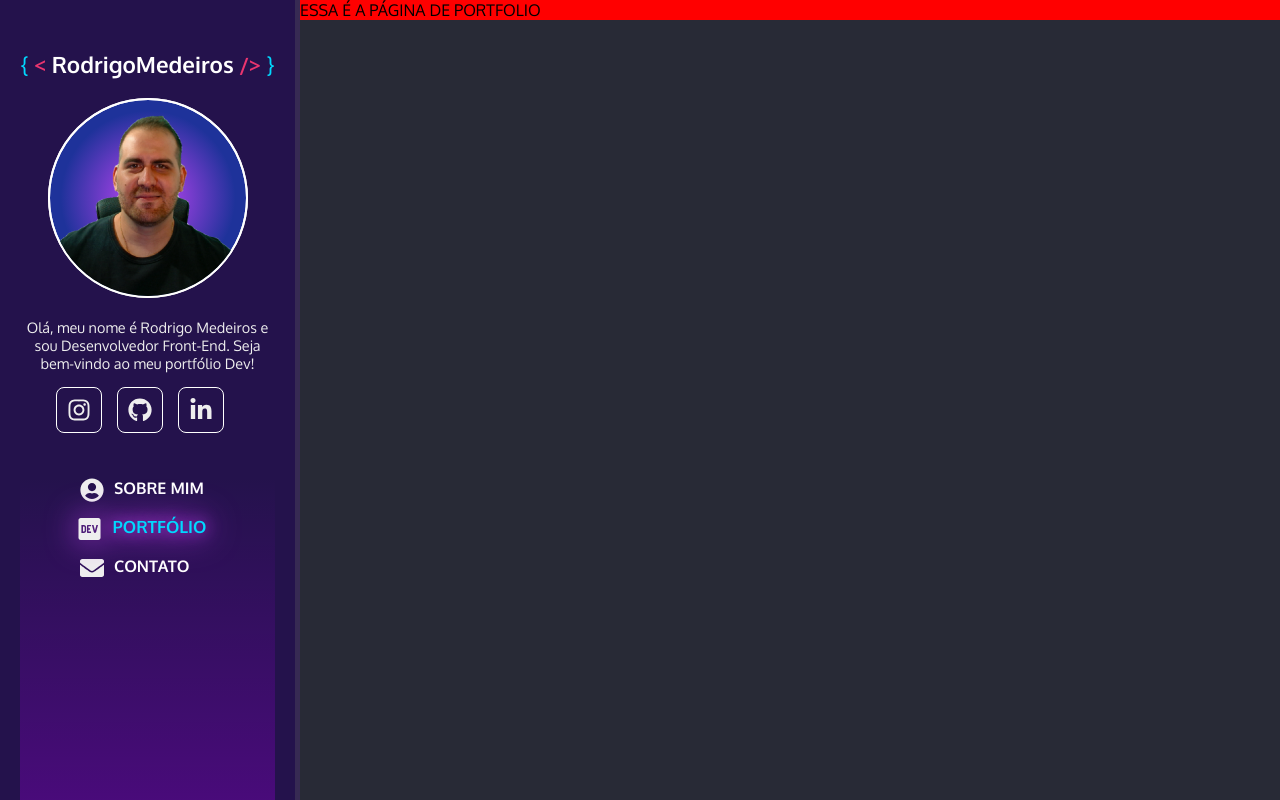
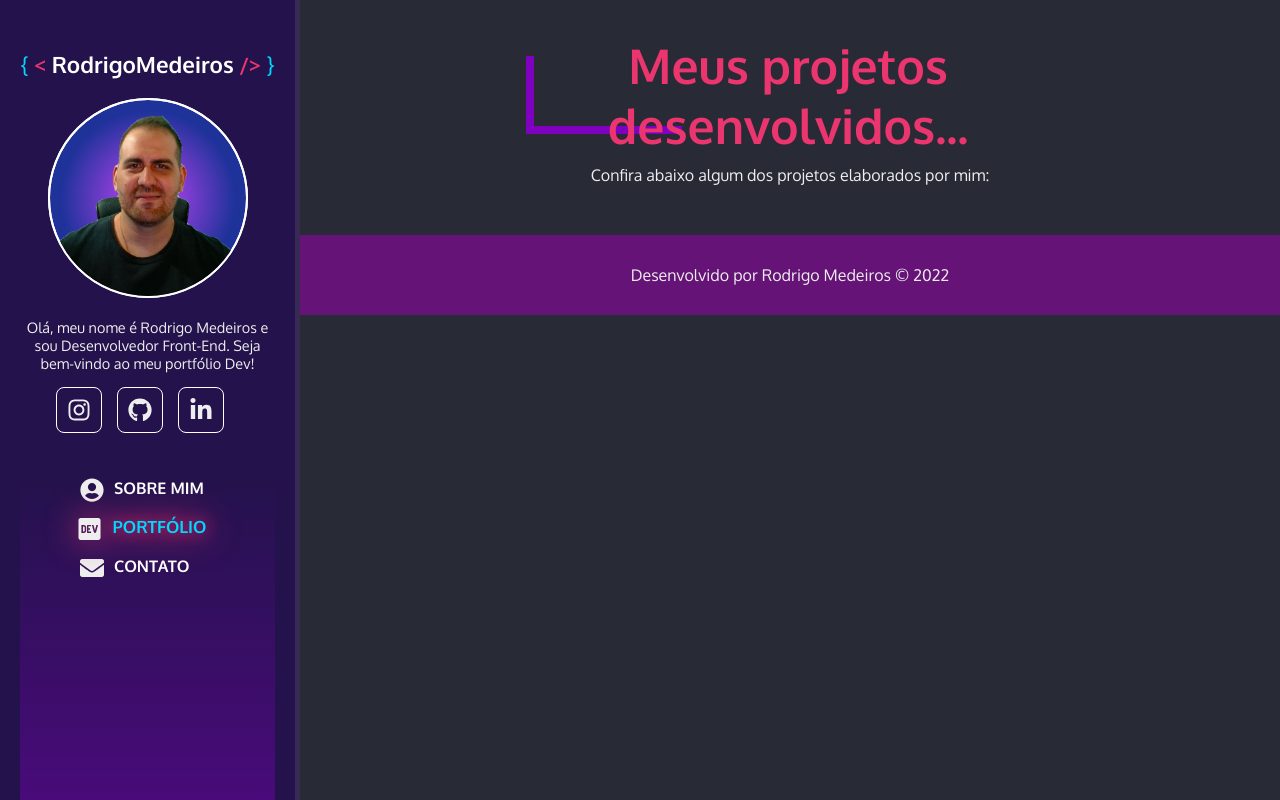
Before and after one commit to rodrigoamb/mypage, a React (Create React App) app: page /portfolio in a window 1280 px wide. Built offline with nearby package versions, Linux system fonts and the light colour scheme.

Commit message:
iniciando pagina de portfolio

```diff
--- a/src/components/Header/NavHeader/NavHeaderStyles.js
+++ b/src/components/Header/NavHeader/NavHeaderStyles.js
@@ -34,8 +34,8 @@ export const ContainerNavBar = styled.nav`
     transition: all 0.2s;
 
     &:hover {
-      text-shadow: 0px 0px 15px rgba(204, 70, 252, 1);
-      filter: drop-shadow(0px 0px 15px rgba(204, 70, 252, 1));
+      text-shadow: 0px 0px 15px #ea356f;
+      filter: drop-shadow(0px 0px 15px #ea356f);
       color: #ea356f;
       scale: 1.05;
       cursor: pointer;
@@ -43,8 +43,8 @@ export const ContainerNavBar = styled.nav`
   }
 
   .active {
-    text-shadow: 0px 0px 15px rgba(204, 70, 252, 1);
-    filter: drop-shadow(0px 0px 15px rgba(204, 70, 252, 1));
+    text-shadow: 0px 0px 15px #ea356f;
+    filter: drop-shadow(0px 0px 15px #ea356f);
     color: #00d9ff;
     scale: 1.05;
   }
--- a/src/components/Header/TopHeader/TopHeaderStyles.js
+++ b/src/components/Header/TopHeader/TopHeaderStyles.js
@@ -19,7 +19,7 @@ export const ContainerTopHeader = styled.div`
       scale: 1.05;
     }
 
-    .title-name:active {
+    &:active {
       position: relative;
       top: 2px;
     }
@@ -88,8 +88,9 @@ export const ContainerTopHeader = styled.div`
     transition: all 0.5s;
 
     &:hover {
+      color: #18073f;
       background-color: #00d9ff;
-      box-shadow: 0px 0px 15px rgba(204, 70, 252, 1);
+      box-shadow: 0px 0px 15px #ea356f;
     }
   }
 `;
--- a/src/components/SectionTechs/addTechs.js
+++ b/src/components/SectionTechs/addTechs.js
@@ -6,7 +6,6 @@ import {
   FaGitAlt,
   FaGithub,
   FaBootstrap,
-  FaSass,
   FaReact,
   FaNodeJs,
   FaNpm,
@@ -66,10 +65,10 @@ export const techs = [
   },
   {
     id: 8,
-    tech: <FaSass className='icon' />,
-    nameTech: 'Sass',
-    color: '#C36192',
-    delay: 8,
+    tech: <SiMongodb className='icon' />,
+    nameTech: 'MongoDB',
+    color: '#589636',
+    delay: 4,
   },
   {
     id: 9,
@@ -99,11 +98,4 @@ export const techs = [
     color: '#7DC326',
     delay: 5,
   },
-  {
-    id: 13,
-    tech: <SiMongodb className='icon' />,
-    nameTech: 'MongoDB',
-    color: '#589636',
-    delay: 4,
-  },
 ];
--- a/src/pages/Portfolio/Portfolio.js
+++ b/src/pages/Portfolio/Portfolio.js
@@ -1,7 +1,17 @@
+import Footer from '../../components/Footer/Footer';
+import SectionTitles from '../../components/SectionTitles/SectionTitles';
 import { ContainerPortfolio } from './PortfolioStyles';
 
 const Portfolio = () => {
-  return <ContainerPortfolio>ESSA É A PÁGINA DE PORTFOLIO</ContainerPortfolio>;
+  return (
+    <ContainerPortfolio>
+      <SectionTitles
+        title={'Meus projetos desenvolvidos...'}
+        description={'Confira abaixo algum dos projetos elaborados por mim:'}
+      />
+      <Footer />
+    </ContainerPortfolio>
+  );
 };
 
 export default Portfolio;
--- a/src/pages/Portfolio/PortfolioStyles.js
+++ b/src/pages/Portfolio/PortfolioStyles.js
@@ -1,7 +1,6 @@
 import styled from 'styled-components';
 
 export const ContainerPortfolio = styled.main`
-  background-color: red;
   position: absolute;
   right: 0;
   width: calc(100% - 300px);
```
